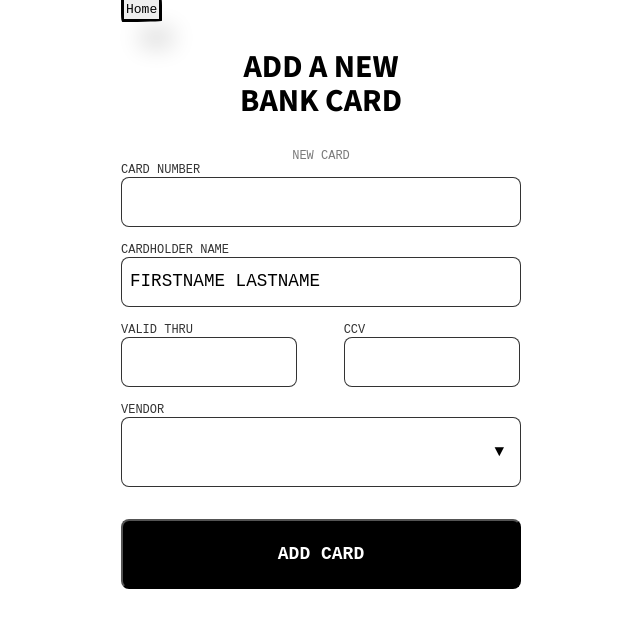
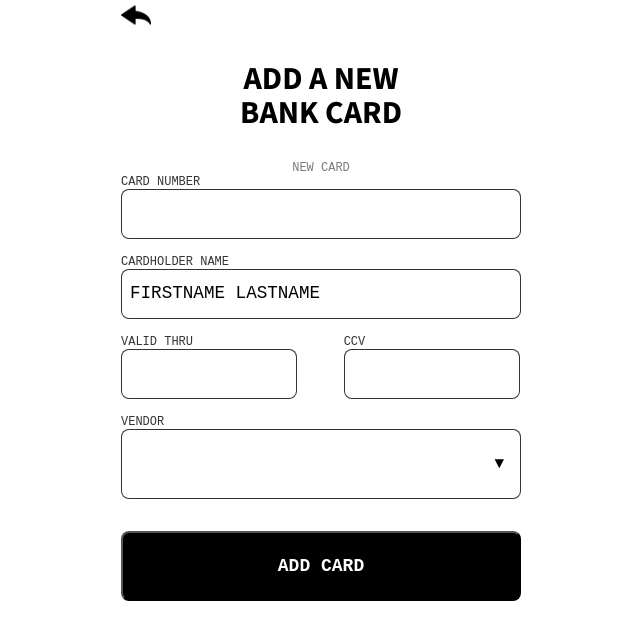
Before and after one commit to Egeeoz/js_2023_kungFuPants_eWallet, a React (Vite) app: page /Add in a window 1280 px wide. Shown: the top 640 px of the page, without its empty margins (319-959 px from the left). Built offline with nearby package versions, Linux system fonts and the light colour scheme; a web font is replaced by a local one.

Commit message:
New homecon

```diff
--- a/src/Pages/AddCard.tsx
+++ b/src/Pages/AddCard.tsx
@@ -1,15 +1,16 @@
 import Top from "../Components/Top";
 import TextInput from "../Components/TextInput";
 import { Link } from "react-router-dom";
-import "../abstracts/linkBtn.scss";
-
+import "../abstracts/homeIcon.scss";
+import homeIcon from "../assets/back-arrow.png";
 const AddCard = () => {
   return (
     <>
-      <Link className="linkBtn" to="/">
-        Home
+      <Link className="homeIcon" to="/">
+        <img src={homeIcon} alt="Home Icon" width="30px" />
       </Link>
       <Top text="Add a new bank card" smalltext="New Card" />
+
       {/* <Card/> */}
       <TextInput />
     </>
--- a/src/Pages/Home.tsx
+++ b/src/Pages/Home.tsx
@@ -15,34 +15,34 @@ const deteleIcon = <a className="deleteIcon" href=""></a>;
 const Home = () => {
   const addButton = ButtonLinks.find((link) => link.key === "addNewButton");
   const [cards, setCards] = useState<CardProps[]>(() => {
-    const storedValue = localStorage.getItem(key)
-    return storedValue ? JSON.parse(storedValue) : initialCards
-  })
-  console.log('JSON.stringify(initalCards', JSON.stringify(initialCards));
+    const storedValue = localStorage.getItem(key);
+    return storedValue ? JSON.parse(storedValue) : initialCards;
+  });
+  console.log("JSON.stringify(initalCards", JSON.stringify(initialCards));
   const [activeCard, setActiveCard] = useState<CardProps | undefined>(() => {
     const storedValue = localStorage.getItem(key);
-    const parsedValue: CardProps[] = storedValue && JSON.parse(storedValue)
-    return parsedValue ? parsedValue.find(card => card.active === true) : undefined;
-  })
+    const parsedValue: CardProps[] = storedValue && JSON.parse(storedValue);
+    return parsedValue
+      ? parsedValue.find((card) => card.active === true)
+      : undefined;
+  });
 
   const setNewActiveCard = (cardNumber: string) => {
     setCards((prevCards) => {
-        const updatedCards = prevCards.map(card => ({
-          ...card,
-          active: cardNumber === card.cardNumber
-        }))
-        const newActiveCard = updatedCards.find(card => card.active)
+      const updatedCards = prevCards.map((card) => ({
+        ...card,
+        active: cardNumber === card.cardNumber,
+      }));
+      const newActiveCard = updatedCards.find((card) => card.active);
 
-        setActiveCard(newActiveCard)
-        return updatedCards;
-    })
-  }
+      setActiveCard(newActiveCard);
+      return updatedCards;
+    });
+  };
 
   useEffect(() => {
     localStorage.setItem(key, JSON.stringify(cards));
-  },[cards])
-
-
+  }, [cards]);
 
   return (
     <>
--- /dev/null
+++ b/src/abstracts/homeIcon.scss
@@ -0,0 +1,7 @@
+.homeIcon{
+    width: 30px;
+    height: 30px;
+    background-size: 20%;
+    background-repeat: no-repeat;
+    display: flex;
+}
--- a/src/abstracts/linkBtn.scss
+++ /dev/null
@@ -1,27 +0,0 @@
-// Styling for Home button in addcard page
-
-.linkBtn {
-  display: inline-blockgit;
-  margin-top: 10px;
-  background-color: #eeeeee;
-  border-style: solid;
-  border-width: 3px;
-  box-shadow: rgba(0, 0, 0, 0.2) 15px 28px 25px -5px;
-  box-sizing: border-box;
-  color: #000000;
-  cursor: pointer;
-  font-size: small;
-  outline: none;
-  padding: 2px;
-  text-decoration: none;
-  transition: all 235ms ease-in-out;
-  border-bottom-left-radius: 15px 95px;
-  border-bottom-right-radius: 455px 15px;
-  border-top-left-radius: 455px 15px;
-  border-top-right-radius: 15px 95px;
-  text-transform: none;
-}
-
-.linkBtn:focus {
-  box-shadow: rgba(0, 0, 0, 0.3) 2px 8px 4px -6px;
-}
```
Also changed, not shown: src/assets/back-arrow.png (added).
